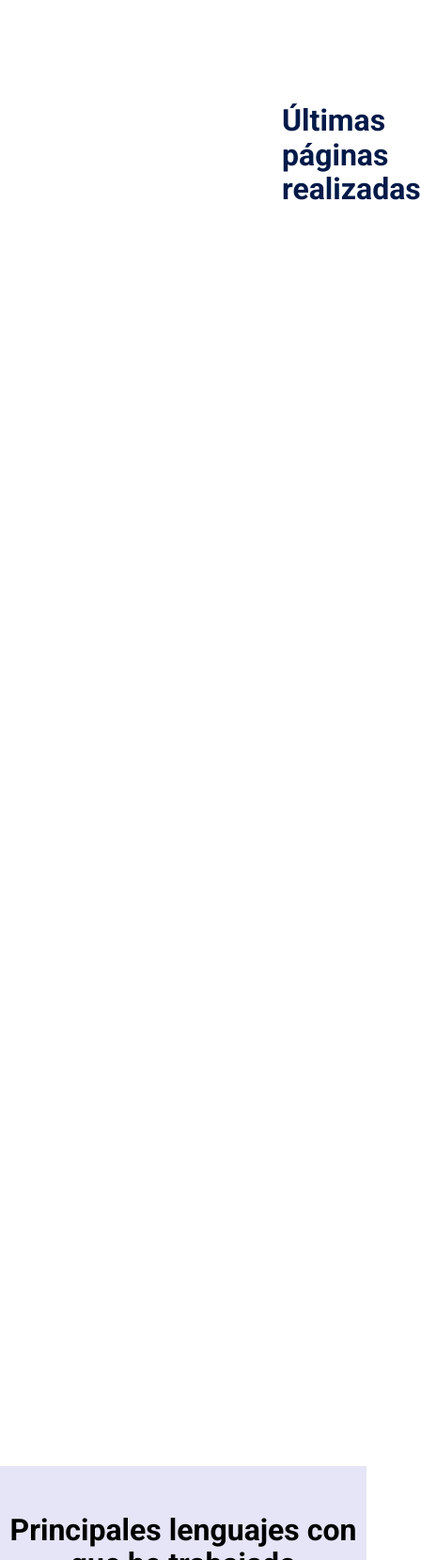
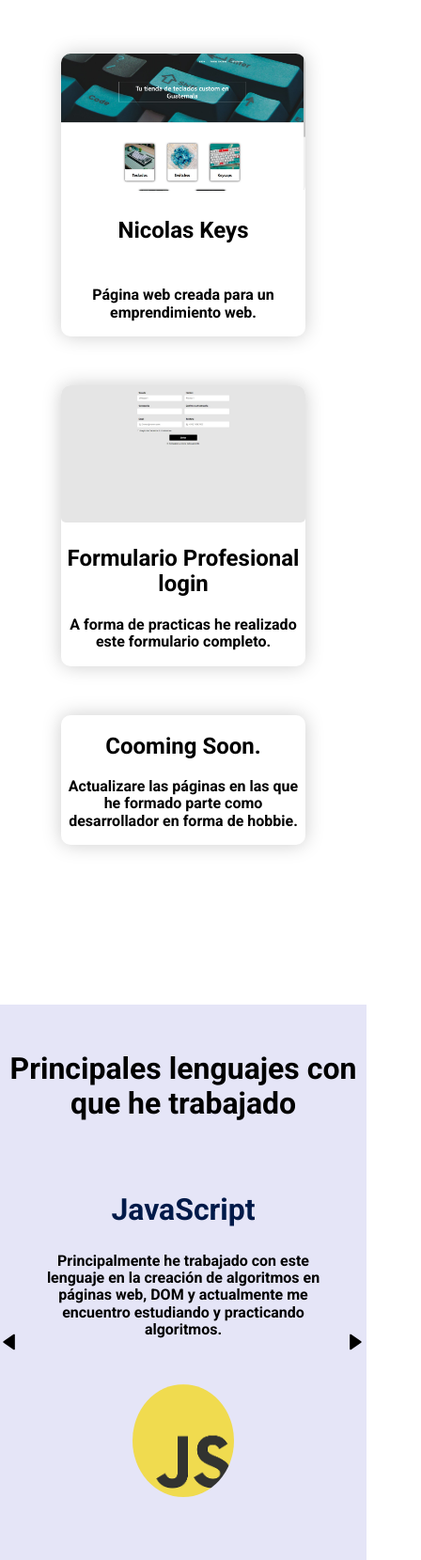
Before and after one commit to Nicolas-Flores25/Fist-Portfolio, a plain HTML site: page Index.html in a window 390 px wide. Shown: the part 4833-6493 px from the top of the page at 94% size, 448 px wide, since content can reach past the window. Drawn offline with Linux system fonts and the light colour scheme; files whose address does not match are found by name.

Commit message:
repair circle and projects

```diff
--- a/CSS/style.css
+++ b/CSS/style.css
@@ -14,6 +14,10 @@ body {
     font-family: 'Poppins', sans-serif;
     font-family: 'Roboto', sans-serif;
 }
+html {
+    scroll-behavior: smooth;
+}
+
 
 .container {
     max-width: 1200px;
@@ -224,7 +228,7 @@ body {
 /*worked*/
 
 .worka {
-    margin: 300px;
+    margin: var(--padding-container);
     text-align: center;
 }
 
@@ -613,10 +617,11 @@ body {
 
     .testimony_texts {
         max-width: none;
-        /*Elimina la restriccion de tamaño*/
     }
 
     .testimony_img {
         padding: 0;
+        width: 90%;
+        height: 120px;
     }
 }
--- a/Index.html
+++ b/Index.html
@@ -143,11 +143,10 @@
                     <div class="testimony_texts">
                         <h2 class="subtitle">JavaScript<span class=""></span></h2>
                         <p class="testimony_review">Principalmente he trabajado con este lenguaje en la creación de
-                            algoritmos en páginas web, DOM y actualmente me encuentro estudiando para la creación de algoritmos de ordenamiento como lo he hecho con el lenguaje python entre otras aplicaciones.
-</p>
+                            algoritmos en páginas web, DOM y actualmente me encuentro estudiando y practicando algoritmos.</p>
                     </div>
                     <figure class="testimony_picture">
-                        <img src="./images/javascriptlogosmall.png" class="testimony_img">
+                        <img src="./images/javascriptlogosmall.png" class="testimony_img" width="112px" height="112px">
                     </figure>
                 </section>
 
@@ -161,7 +160,7 @@
                     </div>
 
                     <figure class="testimony_picture">
-                        <img src="./images/python.jpg" class="testimony_img">
+                        <img src="./images/python.jpg" class="testimony_img" width="112px" height="112px">
                     </figure>
                 </section>
 
@@ -172,7 +171,7 @@
                     </div>
 
                     <figure class="testimony_picture">
-                        <img src="./images/CSS.png" class="testimony_img">
+                        <img src="./images/CSS.png" class="testimony_img" width="112px" height="112px">
                     </figure>
                 </section>
                 <img src="./images/arrow-right.svg" class="testimony_arrow" id="next">
```
